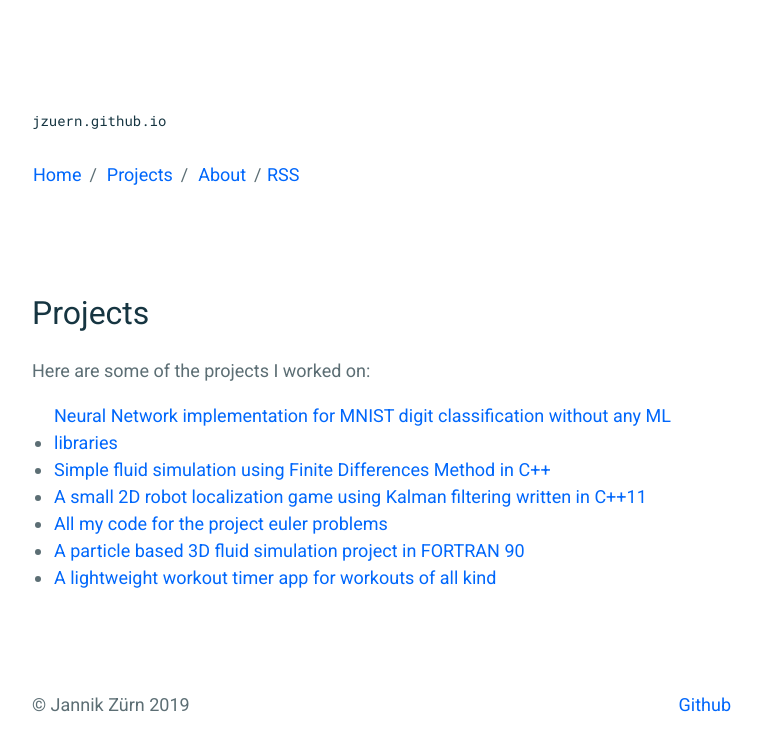
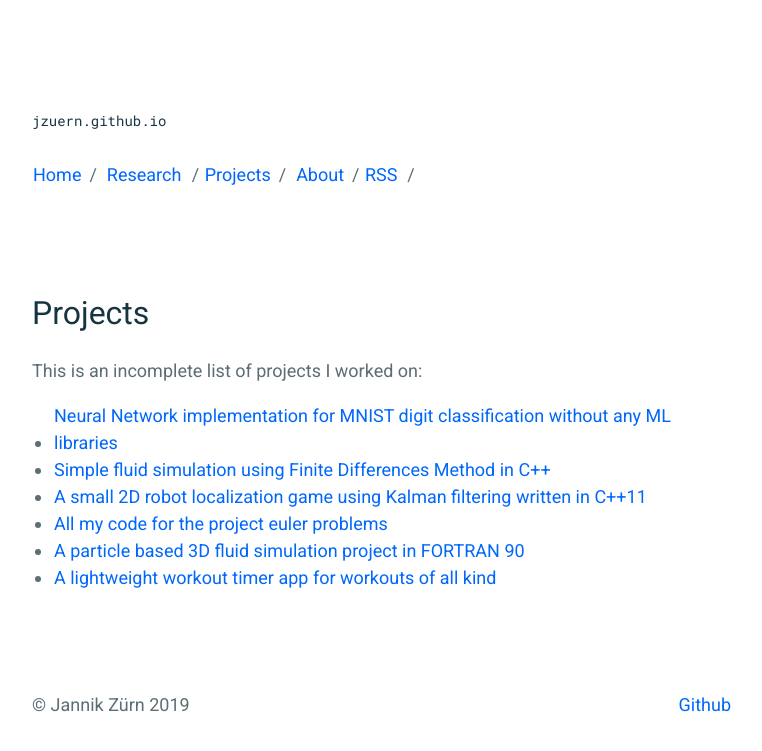
Before and after one commit to jzuern/jzuern.github.io, a Jekyll site: the page built from _pages/projects.md, in a window 1280 px wide. Shown: the top 751 px of the page, without its empty margins (258-1020 px from the left). Built offline with Jekyll 4.4.1, drawn with Linux system fonts in a browser that asks for light colours.

Commit message:
added research

```diff
--- a/_includes/header.html
+++ b/_includes/header.html
@@ -5,7 +5,8 @@
   {% endif %}
   <p>
     <a href="{{ "/" | prepend: site.baseurl }}">Home</a><span
-          class="u-separate"></span> <a href="{{ "/projects/" | prepend:
+          class="u-separate"></span> <a href="{{ "/research/" | prepend:
+          site.baseurl }}">Research</a><span class="u-separate"><span class="u-separate"></span><a href="{{ "/projects/" | prepend:
           site.baseurl }}">Projects</a><span class="u-separate"></span> <a href="{{ "/about/" | prepend: site.baseurl }}">About</a><span class="u-separate"></span><a href="{{ "/feed.xml" | prepend: site.baseurl }}">RSS</a>
   </p>
 </header>
--- a/_pages/projects.md
+++ b/_pages/projects.md
@@ -4,7 +4,7 @@
 permalink: /projects/
 ---
 
-Here are some of the projects I worked on:
+This is an incomplete list of projects I worked on:
 
 
 - [Neural Network implementation for MNIST digit classification without any ML libraries](https://github.com/jzuern/neuralnet-mnist)
```
Also changed, not shown: other parts of _pages/projects.md (+0 -4 lines), _pages/publications.md (deleted, +0 -16 lines), _pages/research.md (added, +38 -0 lines).
